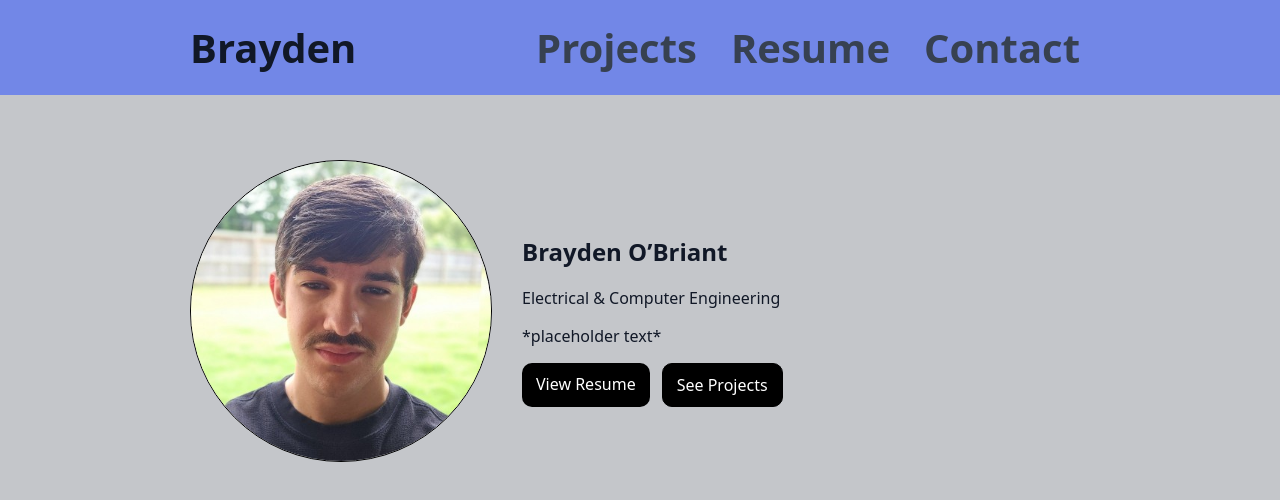
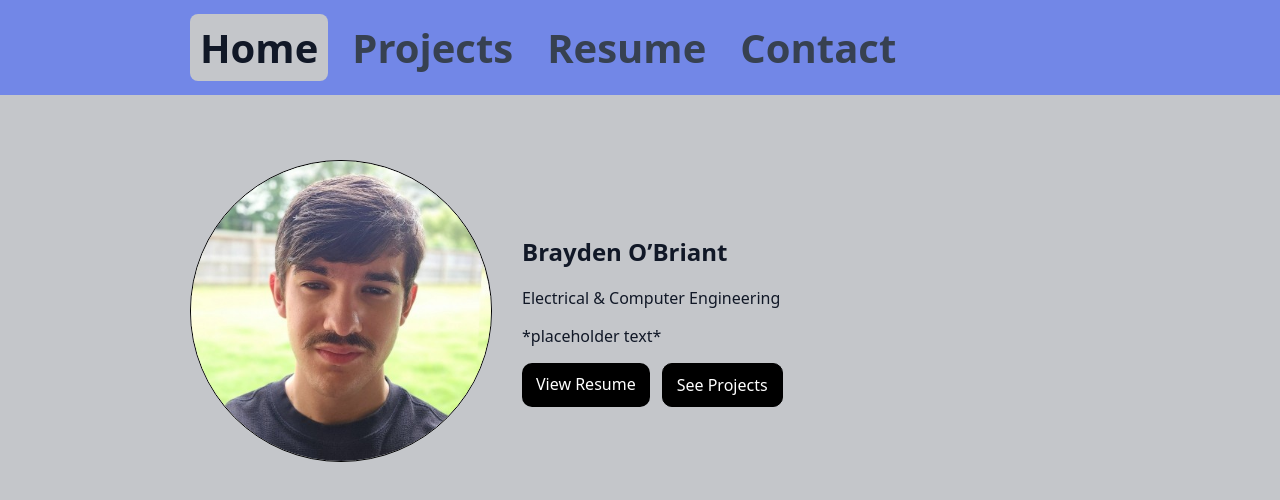
Before and after one commit to PB-OBriant/portfolio, a React (Vite) app: page / in a window 1280 px wide. Shown: the top 500 px of the page. Built offline with nearby package versions, Linux system fonts and the light colour scheme.

Commit message:
Fixed visual bugs with navigation bar

```diff
--- a/src/components/NavBar.jsx
+++ b/src/components/NavBar.jsx
@@ -9,9 +9,6 @@ export default function NavBar() {
   return (
     <header className="nav">
       <div className="navInner">
-        <NavLink to="/" className="brand" onClick={() => setOpen(false)}>
-          Brayden
-        </NavLink>
 
         <button
           className="menuButton"
@@ -23,6 +20,9 @@ export default function NavBar() {
         </button>
 
         <nav className={open ? "links open" : "links"}>
+          <NavLink to="/" className={linkClass} onClick={() => setOpen(false)}>
+            Home
+          </NavLink>
           <NavLink to="/projects" className={linkClass} onClick={() => setOpen(false)}>
             Projects
           </NavLink>
```
